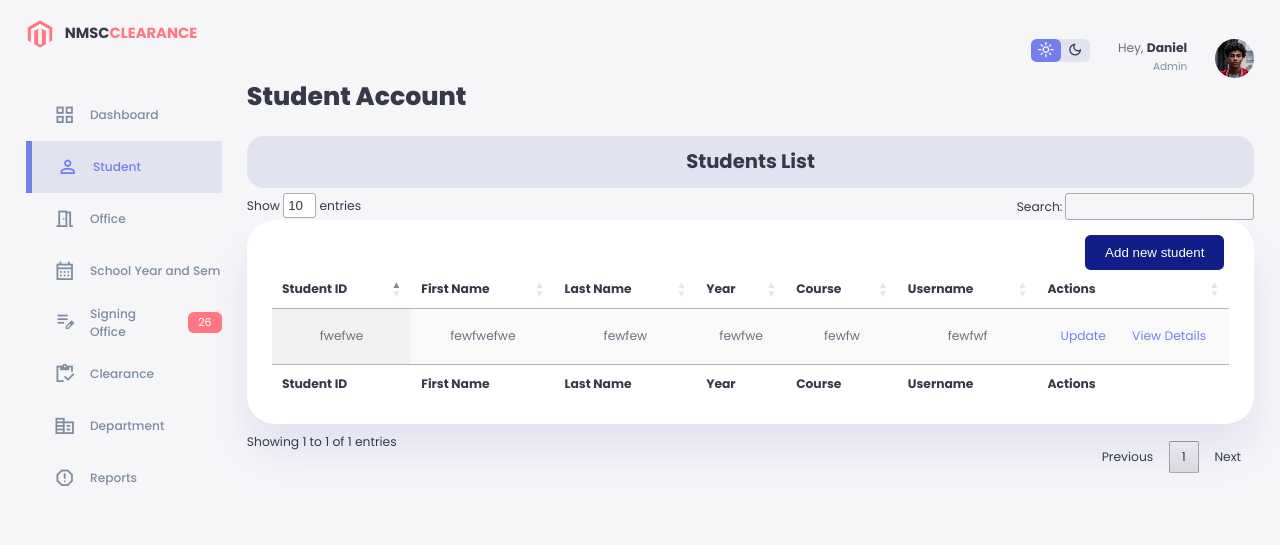
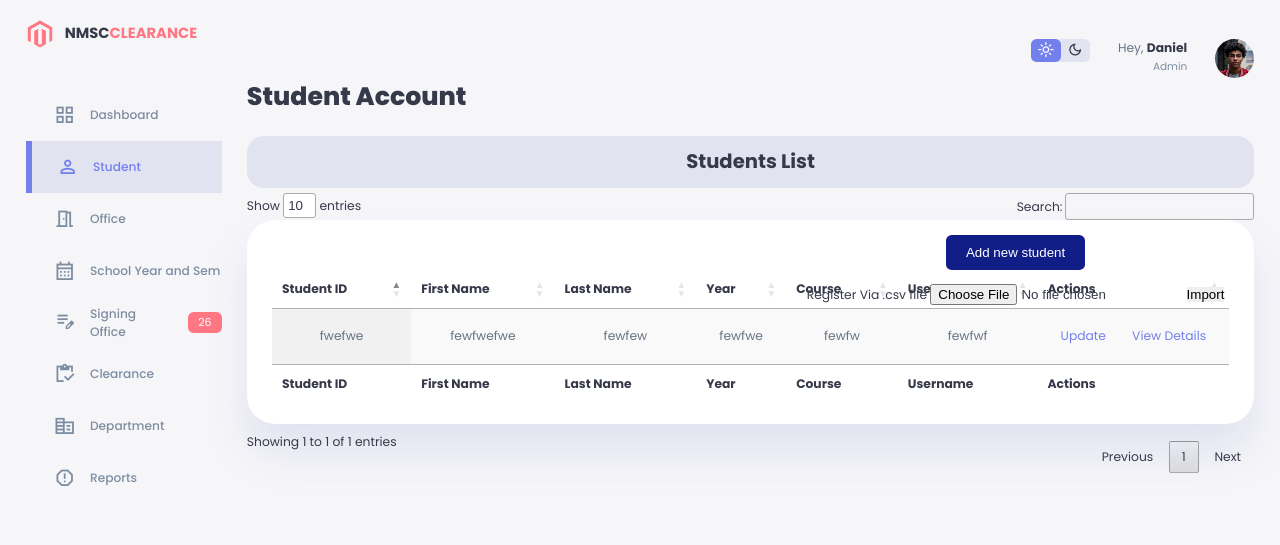
Before and after one commit to ktare23E/new_clearance, a PHP site: page /admin/student.php in a window 1280 px wide. Shown: the top 545 px of the page. Run offline with PHP 8.4, Linux system fonts and the light colour scheme; the visitor is signed in with stand-in values (Sample User, id 1); data comes from the database, SQL or seed files in the repository; some libraries are stand-ins or nearby versions.

Commit message:
done upload via csv

```diff
--- a/admin/search.php
+++ /dev/null
@@ -1 +0,0 @@
-<?php
--- a/admin/student.php
+++ b/admin/student.php
@@ -92,6 +92,13 @@
                         <a href="student_registration.php">
                             <button id="add-new-student">Add new student</button>
                         </a>
+                        <form action="upload_csv.php" method="post" enctype="multipart/form-data" name="upload_csv">
+                            <div>
+                                <label for="">Register Via .csv file</label>
+                                <input type="file" name="file" accept=".csv">
+                                <button type="submit" name="import">Import</button>
+                            </div>
+                        </form>
                     </div>
                     <div class="h2-container">
                             <h2>Students List</h2>
```
Also changed, not shown: admin/upload_csv.php (added, +24 -0 lines), admin/magic.php (deleted).
